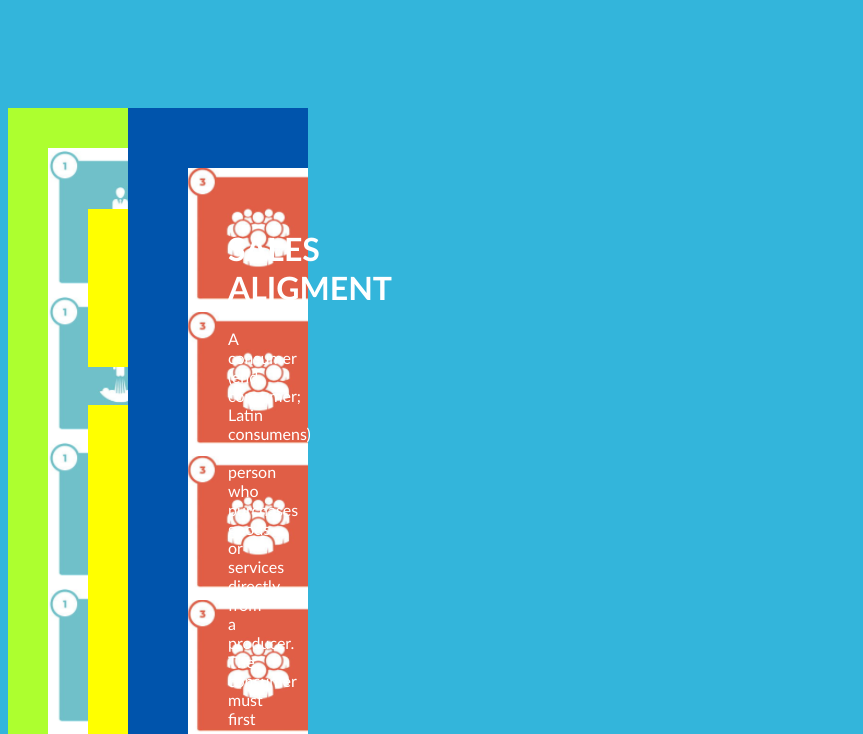
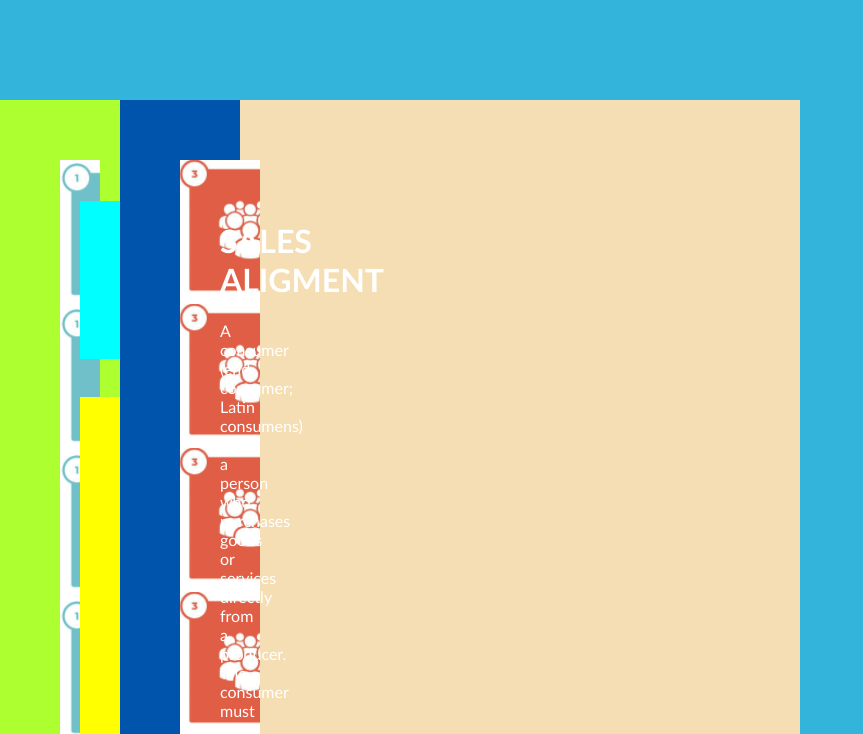
Before and after one commit to Mandrijauskaite/8-kalnai, a website: page index.html in a window 1280 px wide. Shown: the top 734 px of the page, without its empty margins (0-863 px from the left). Drawn offline with Linux system fonts and the light colour scheme.

Commit message:
maincss next

```diff
--- a/CSS/main.css
+++ b/CSS/main.css
@@ -1,4 +1,9 @@
+* {
+    box-sizing: border-box;
+}
+
 body {
+    margin: 0;
     font-family: 'Gill Sans', 'Gill Sans MT', Calibri, 'Trebuchet MS', sans-serif;
     background-color: #33b5db;
 }
@@ -8,18 +13,19 @@ body {
     width: 800px;
     margin-top: 100px;
     margin-left: calc(50%-400px);
+    background-color: wheat;
 }
 
 .container > .left {
-    width: 40px;
-    padding: 40px;
+    width: 60px;
+    padding: 60px;
     float: left;
     background-color: greenyellow;
 }
 
 .container > .left > .left-column {
-    width: 40px;
-    padding: 40px;
+    width: 20px;
+    padding: 20px;
     float: left;
     background-color: red;
     background-image: url(../img/client.png);
@@ -29,7 +35,7 @@ body {
     width: 40px;
     padding: 40px;
     float: left;
-    background-color:yellow;
+    background-color:aqua;
 }
 
 .container > .left > .left-column > .paragraph {
@@ -95,7 +101,7 @@ container > .right > .left-column > .main-title {
     width: 40px;
     padding: 40px;
     float: left;
-    background-color: orchid;
+    background-color: coral;
     background-image: url(../img/campaign.png);
 }
 
@@ -110,5 +116,5 @@ container > .right > .left-column > .main-title {
     width: 40px;
     padding: 40px;
     float: left;
-    background-color:yellow;
+    background-color: darkcyan;
 }
```
